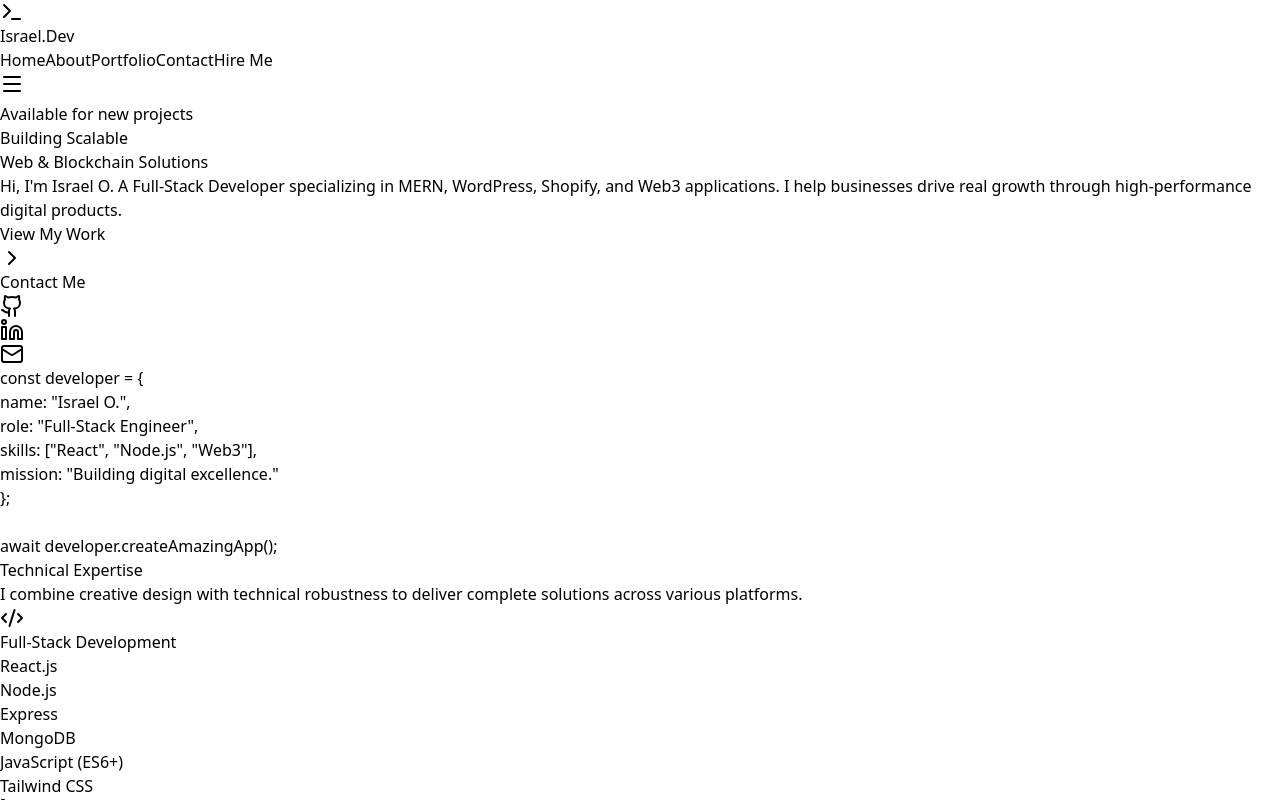
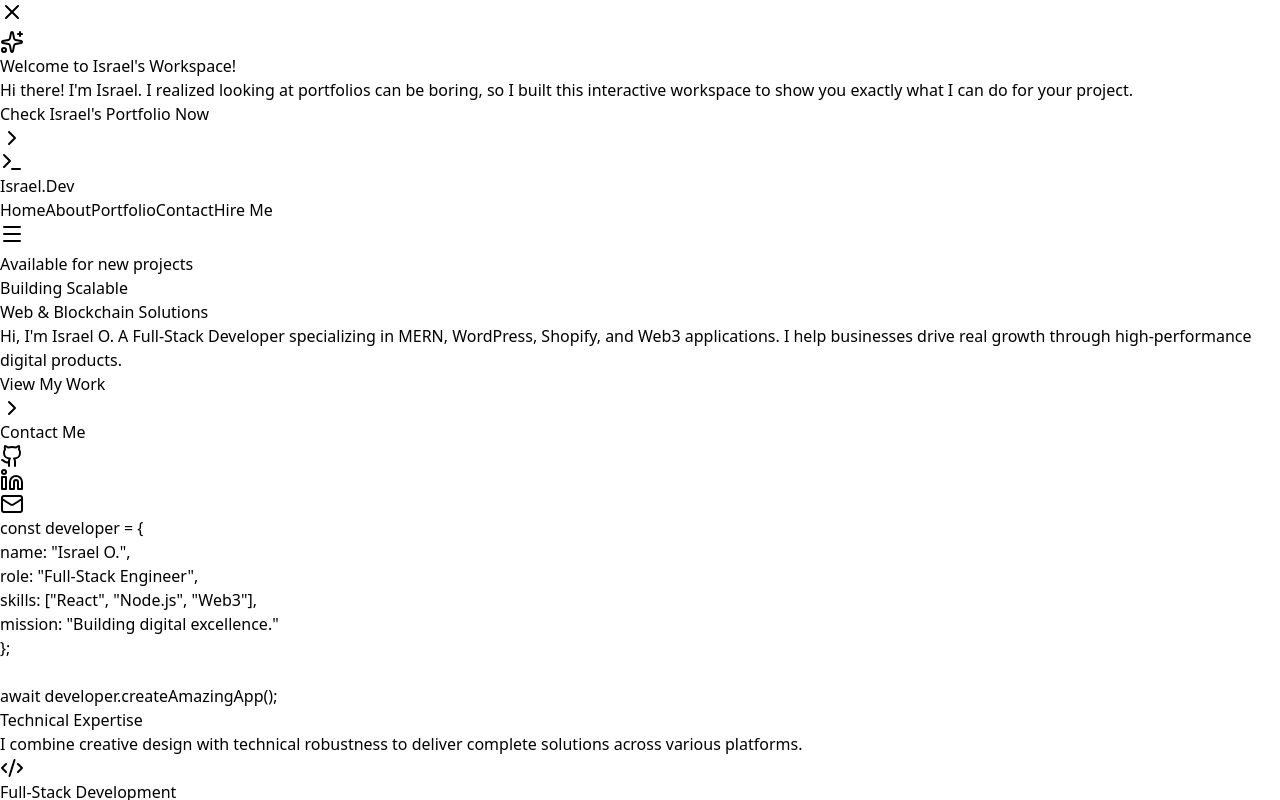
Before and after one commit to profhisrael/my-portfolio, a React (Vite) app: page / in a window 1280 px wide. Shown: the top 800 px of the page. Built offline with nearby package versions, Linux system fonts and the light colour scheme.

Commit message:
added some stuff

```diff
--- a/src/App.jsx
+++ b/src/App.jsx
@@ -14,13 +14,25 @@ import {
   Terminal,
   Cpu,
   Star,
-  MessageCircle
+  MessageCircle,
+  Sparkles
 } from 'lucide-react';
 
 const Portfolio = () => {
   const [isMenuOpen, setIsMenuOpen] = useState(false);
   const [scrolled, setScrolled] = useState(false);
+  const [showWelcomeModal, setShowWelcomeModal] = useState(true);
+   const [clientName, setClientName] = useState('');
 
+   useEffect(() => {
+    // Check the URL for a specific name (e.g., ?name=John)
+    const params = new URLSearchParams(window.location.search);
+    const nameFromUrl = params.get('name');
+
+    if (nameFromUrl) {
+      setClientName(nameFromUrl);
+    }
+  }, []);
   // Handle scroll effects
   useEffect(() => {
     const handleScroll = () => {
@@ -185,9 +197,75 @@ const handleSubmit = (e) => {
 };
 
 
+
+
+
+
+
+
+// <--- COPY THIS FUNCTION START --->
+  const handleExplorePortfolio = () => {
+    setShowWelcomeModal(false);
+    const portfolioSection = document.getElementById('portfolio');
+    if (portfolioSection) {
+      setTimeout(() => {
+        portfolioSection.scrollIntoView({ behavior: 'smooth' });
+      }, 100);
+    }
+  };
+  // <--- COPY THIS FUNCTION END --->
   // FORM HANDLINGG
   return (
     <div className="min-h-screen bg-slate-50 text-slate-900 font-sans selection:bg-blue-200 selection:text-blue-900">
+
+{/* <--- PASTE THIS MODAL BLOCK START ---> */}
+      {showWelcomeModal && (
+        <div className="fixed inset-0 z-[100] flex items-center justify-center px-4">
+          {/* Backdrop */}
+          <div
+            className="absolute inset-0 bg-slate-900/70 backdrop-blur-sm transition-opacity"
+            onClick={() => setShowWelcomeModal(false)}
+          ></div>
+
+          {/* Modal Content */}
+          <div className="relative bg-white rounded-2xl shadow-2xl max-w-lg w-full p-8 text-center animate-[fade-in-up_0.5s_ease-out]">
+            <button
+              onClick={() => setShowWelcomeModal(false)}
+              className="absolute top-4 right-4 p-2 text-slate-400 hover:text-slate-600 hover:bg-slate-100 rounded-full transition-colors"
+            >
+              <X className="w-5 h-5" />
+            </button>
+
+            <div className="w-16 h-16 bg-blue-50 text-blue-600 rounded-full flex items-center justify-center mx-auto mb-6 shadow-inner border border-blue-100">
+              <Sparkles className="w-8 h-8 animate-pulse" />
+            </div>
+
+            {/* DYNAMIC WELCOME HEADER */}
+            <h2 className="text-2xl md:text-3xl font-bold text-slate-900 mb-3 tracking-tight">
+              {clientName ? (
+                <>Welcome <span className="text-blue-600 capitalize">{clientName}</span> to Israel's Workspace!</>
+              ) : (
+                "Welcome to Israel's Workspace!"
+              )}
+            </h2>
+
+            <p className="text-slate-600 mb-8 leading-relaxed">
+              Hi {clientName ? clientName : "there"}! I'm <span className="font-semibold text-slate-900">Israel</span>.
+              I realized looking at portfolios can be boring, so I built this interactive workspace to show you exactly what I can do for your project.
+            </p>
+
+            <button
+              onClick={handleExplorePortfolio}
+              className="w-full py-4 bg-blue-600 text-white text-lg font-bold rounded-xl hover:bg-blue-700 transition-all shadow-lg shadow-blue-600/20 transform hover:-translate-y-1 flex items-center justify-center gap-2"
+            >
+              Check Israel's Portfolio Now
+              <ChevronRight className="w-5 h-5" />
+            </button>
+          </div>
+        </div>
+      )}
+      {/* <--- PASTE THIS MODAL BLOCK END ---> */}
+
 
       {/* Navigation */}
       <nav className={`fixed w-full z-50 transition-all duration-300 ${scrolled ? 'bg-white/90 backdrop-blur-md shadow-sm py-4' : 'bg-transparent py-6'}`}>
```
Also changed, not shown: 1 other file (tests, documents, lock files or other folders).
